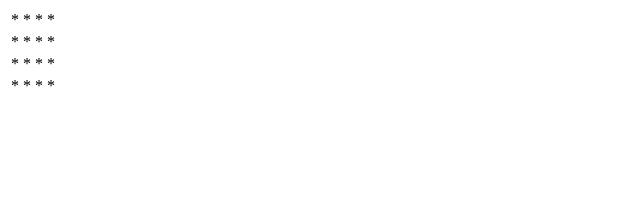
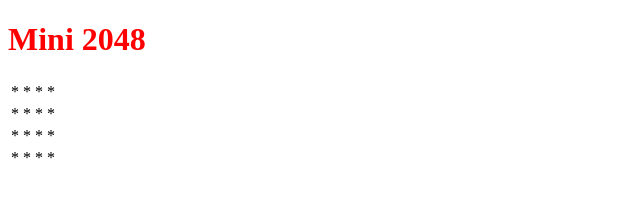
Before and after one commit to computerspieler/INF111, a plain HTML site: page 05_html_css_2048/index.html in a window 1280 px wide. Shown: the whole page, without its empty margins (0-640 px from the left). Drawn offline with Linux system fonts and the light colour scheme.

Commit message:
TP05: Défi 2

```diff
--- /dev/null
+++ b/05_html_css_2048/index.css
@@ -0,0 +1,3 @@
+.title {
+    color: red;
+}
--- a/05_html_css_2048/index.html
+++ b/05_html_css_2048/index.html
@@ -3,8 +3,10 @@
     <head>
         <meta charset="utf-8"/>
         <title>2047</title>
+        <link rel="stylesheet" href="./index.css" />
     </head>
     <body>
+        <h1 class="title">Mini 2048</h1>
         <table>
             <tbody>
                 <tr>
```
